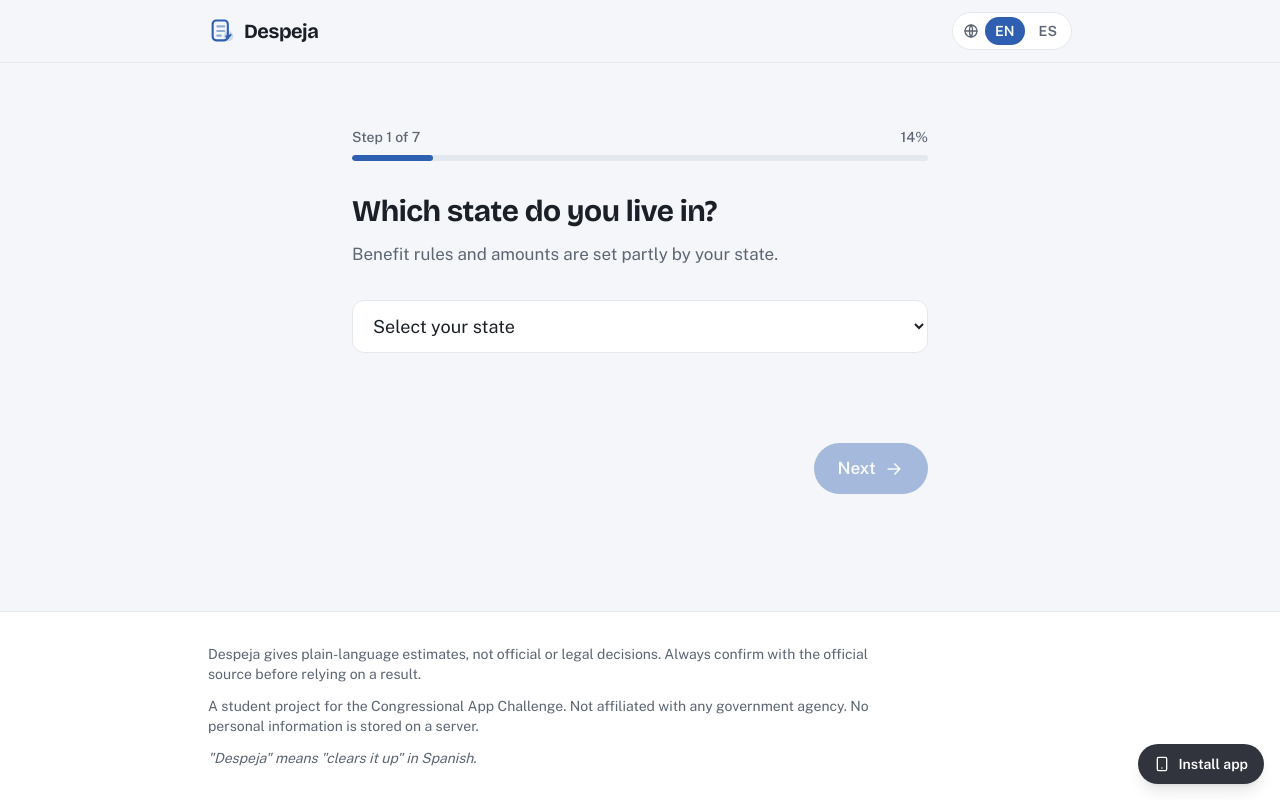
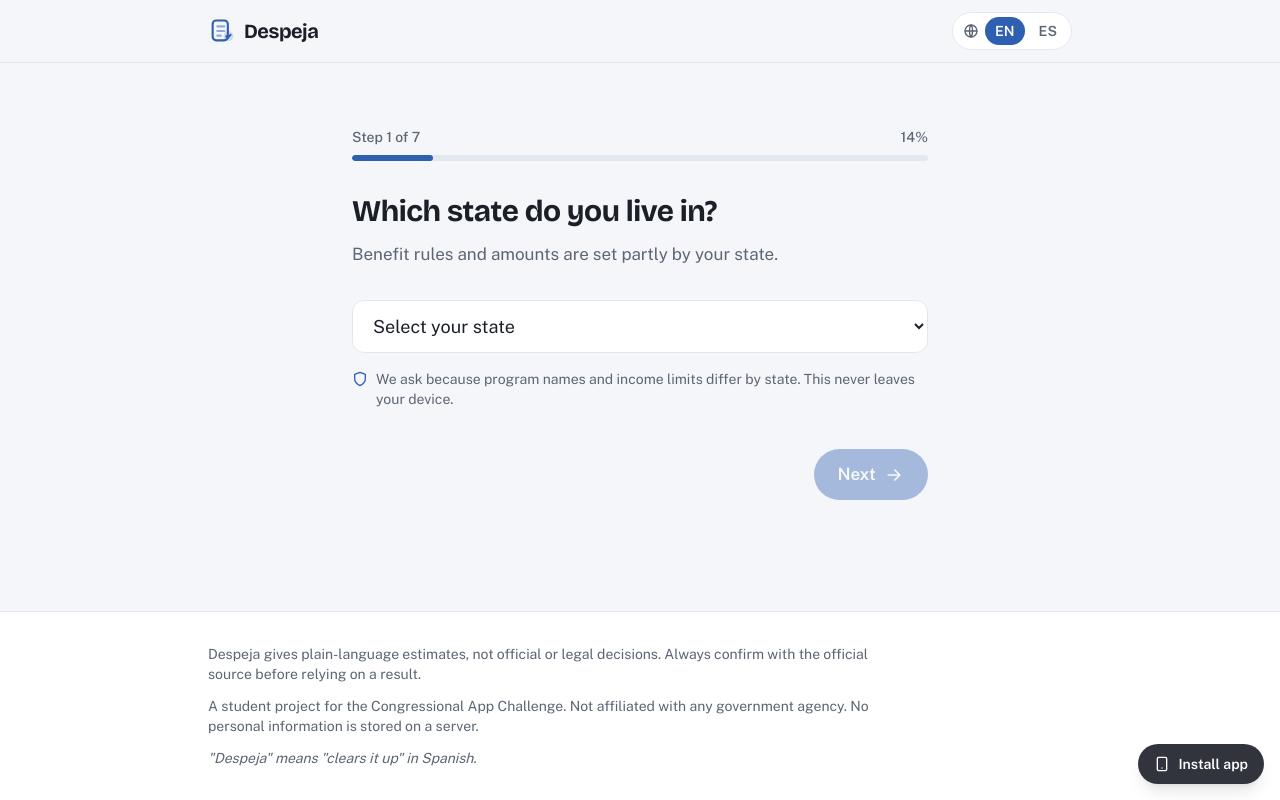
Before and after one commit to gravewyd/despeja, a Next.js app: page / in a window 1280 px wide. Both pictures are taken after a click on the button "Get started". Built offline with nearby package versions, Linux system fonts and the light colour scheme.

Commit message:
Add files via upload

```diff
--- a/components/Screening.tsx
+++ b/components/Screening.tsx
@@ -6,11 +6,28 @@ import { t } from "@/lib/i18n";
 import { QUESTIONS } from "./questionData";
 import QuestionCard from "./QuestionCard";
 import ProgressBar from "./ProgressBar";
-import { ArrowRight } from "./icons";
+import { ArrowRight, Shield } from "./icons";
 
 const DEFAULTS: Household = {
   state: "", householdSize: 1, monthlyIncome: 0, numChildrenUnder18: 0,
   pregnantOrChildUnder5: false, childrenInK12: false, someoneOver60: false,
+};
+
+// Shown right next to the specific question it explains — reassurance works
+// best exactly where the hesitation happens, not just once in the hero.
+const TRUST_NOTES: Partial<Record<keyof Household, Record<Language, string>>> = {
+  state: {
+    en: "We ask because program names and income limits differ by state. This never leaves your device.",
+    es: "Preguntamos porque los nombres y límites de ingreso varían por estado. Esto nunca sale de su dispositivo.",
+  },
+  monthlyIncome: {
+    en: "Used only to estimate eligibility, calculated right here in your browser — never saved, never sent anywhere.",
+    es: "Se usa solo para estimar elegibilidad, calculado aquí en su navegador — nunca se guarda ni se envía.",
+  },
+  householdSize: {
+    en: "Program income limits depend on household size — that's the only reason we ask.",
+    es: "Los límites de ingreso de los programas dependen del tamaño del hogar — por eso lo preguntamos.",
+  },
 };
 
 export default function Screening({ lang, onComplete }: { lang: Language; onComplete: (h: Household) => void }) {
@@ -19,17 +36,24 @@ export default function Screening({ lang, onComplete }: { lang: Language; onComp
   const question = QUESTIONS[index];
   const isLast = index === QUESTIONS.length - 1;
   const canAdvance = question.key === "state" ? draft.state !== "" : true;
+  const trustNote = TRUST_NOTES[question.key];
 
   return (
     <section className="mx-auto max-w-xl">
       <ProgressBar current={index + 1} total={QUESTIONS.length} lang={lang} />
-      <div key={index} className="min-h-[210px]">
+      <div key={index} className="min-h-[210px] animate-fade-up">
         <QuestionCard
           question={question}
           value={draft[question.key]}
           onChange={(v) => setDraft((d) => ({ ...d, [question.key]: v }))}
           lang={lang}
         />
+        {trustNote && (
+          <p className="mt-4 flex items-start gap-2 text-sm text-muted">
+            <Shield className="mt-0.5 h-4 w-4 flex-shrink-0 text-brand" aria-hidden />
+            <span>{trustNote[lang]}</span>
+          </p>
+        )}
       </div>
       <div className="mt-10 flex items-center justify-between">
         <button
```
